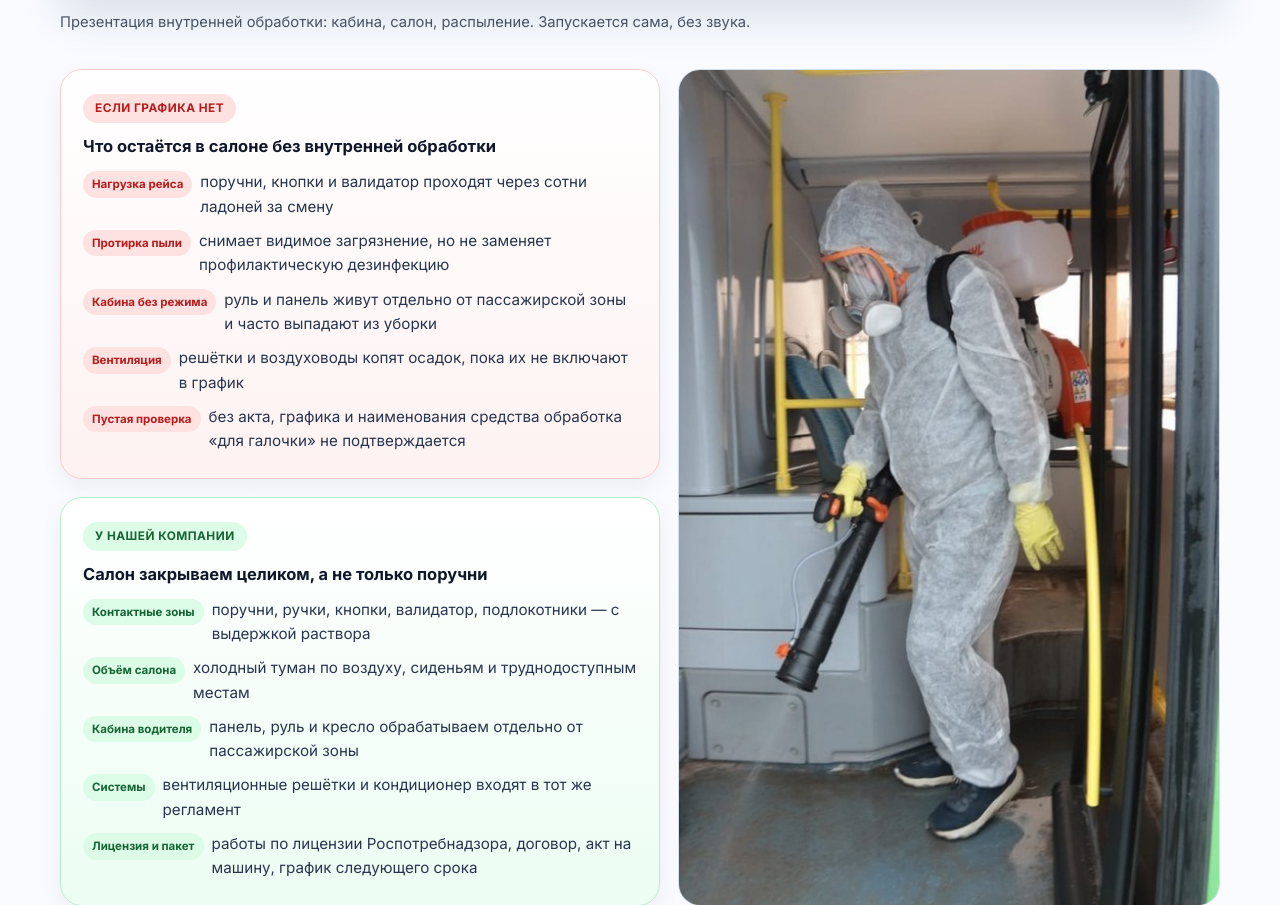
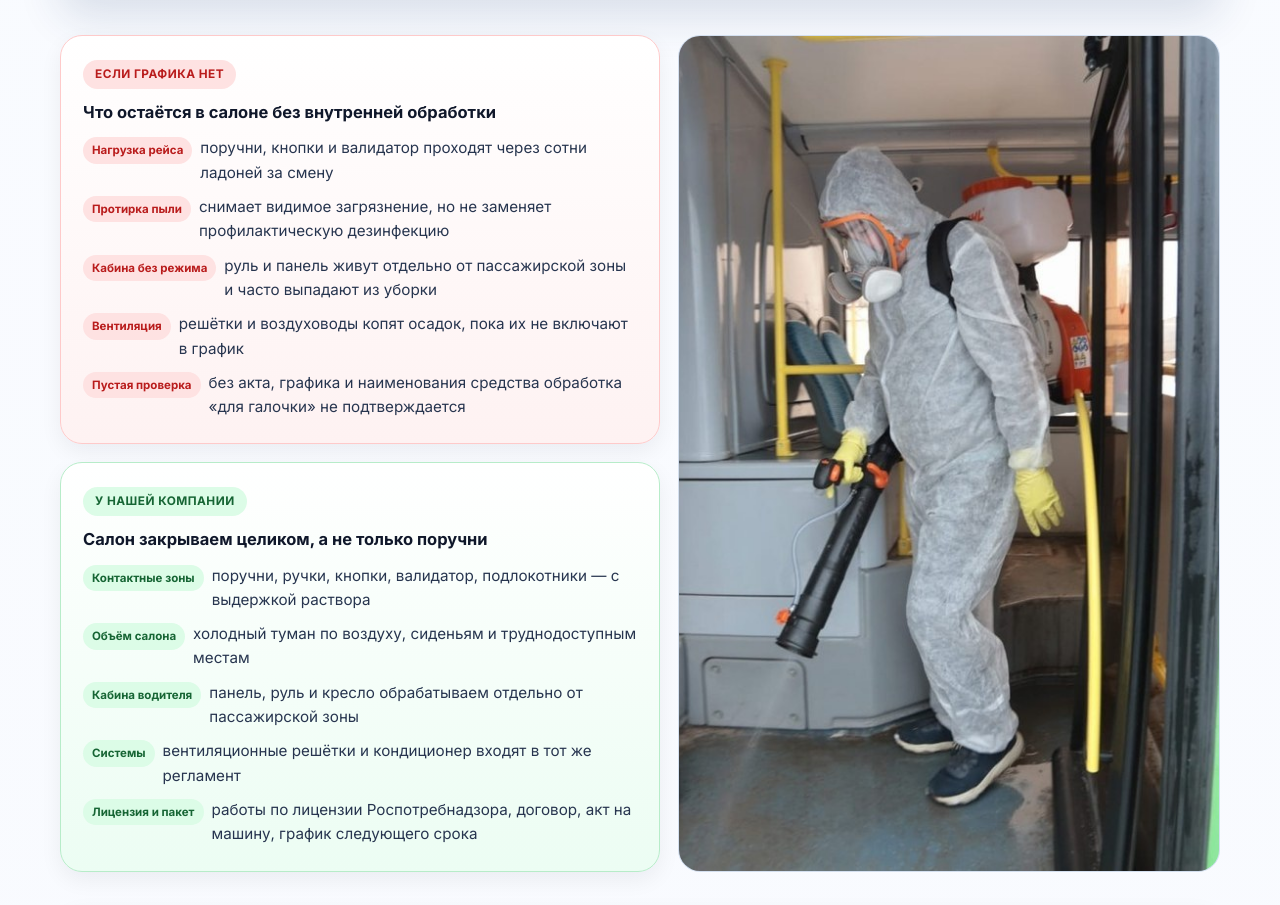
Before and after one commit to socialprojectopen/socialprojectopen.github.io, a PHP site: page /san_pin/index.html in a window 1280 px wide. Shown: the part 1236-2141 px from the top of the page. Run offline with PHP 8.4, Linux system fonts and the light colour scheme.

Commit message:
Add files via upload

```diff
--- a/san_pin/css/styles.css
+++ b/san_pin/css/styles.css
@@ -3469,13 +3469,6 @@ button:focus-visible {
   text-shadow: 0 2px 12px rgba(0, 0, 0, 0.45);
 }
 
-.present figcaption {
-  margin-top: 12px;
-  color: var(--color-text-muted);
-  font-size: 0.92rem;
-  line-height: 1.5;
-}
-
 @media (max-width: 900px) {
   .branches {
     grid-template-columns: 1fr;
--- a/san_pin/index.html
+++ b/san_pin/index.html
@@ -69,9 +69,6 @@
               <span class="present__label">Смотреть без звука</span>
             </button>
           </div>
-          <figcaption>
-            Презентация внутренней обработки: кабина, салон, распыление. Запускается сама, без звука.
-          </figcaption>
         </figure>
 
         <div class="hero__grid">
```
